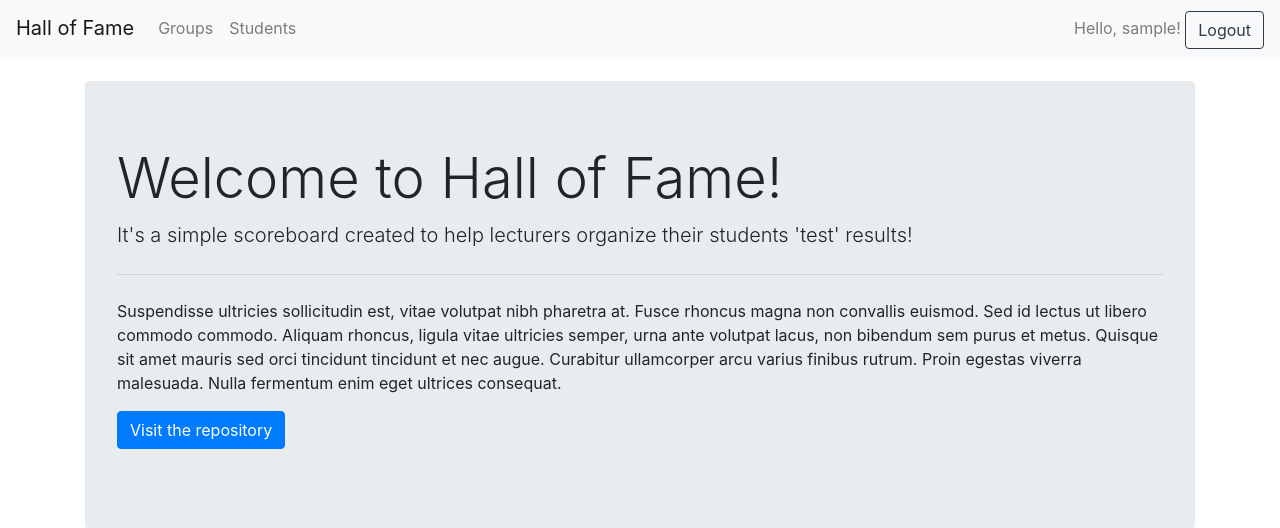
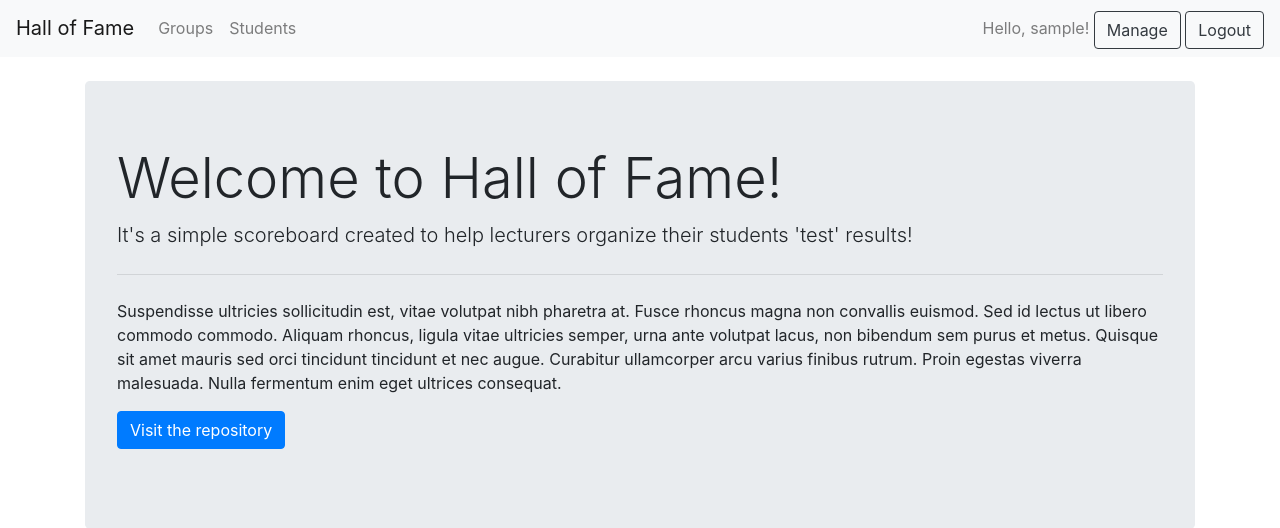
Before and after one commit to hardkov/hall-of-fame, a Django app: page / in a window 1280 px wide. Shown: the top 528 px of the page. Run offline with Django 3.2, Linux system fonts and the light colour scheme; the visitor is signed in with stand-in values (Sample User, id 1); some libraries are stand-ins or nearby versions.

Commit message:
Small main menu changes

```diff
--- a/hof/templates/hof/includes/navbar.html
+++ b/hof/templates/hof/includes/navbar.html
@@ -26,6 +26,9 @@
             </a>
         {% else %}
             <span class="navbar-text">Hello, {{ user.get_username }}!</span>
+            <a class="btn btn-outline-dark" href="/admin">
+                Manage
+            </a>
             <a class="btn btn-outline-dark" href="/admin/logout">
                 Logout
             </a>
--- a/hof/templates/hof/index.html
+++ b/hof/templates/hof/index.html
@@ -6,7 +6,7 @@
         <h1 class="display-4">Welcome to Hall of Fame!</h1>
         <p class="lead">It's a simple scoreboard created to help lecturers organize their students 'test' results!</p>
         <hr class="my-4">
-        <p>Suspendisse ultricies sollicitudin est, vitae volutpat nibh pharetra at. Fusce rhoncus magna non convallis euismod. Sed id lectus ut libero commodo commodo. Aliquam rhoncus, ligula vitae ultricies semper, urna ante volutpat lacus, non bibendum sem purus et metus. Quisque sit amet mauris sed orci tincidunt tincidunt et nec augue. Curabitur ullamcorper arcu varius finibus rutrum. Proin egestas viverra malesuada. Nulla fermentum enim eget ultrices consequat.</p>
+        <p> Suspendisse ultricies sollicitudin est, vitae volutpat nibh pharetra at. Fusce rhoncus magna non convallis euismod. Sed id lectus ut libero commodo commodo. Aliquam rhoncus, ligula vitae ultricies semper, urna ante volutpat lacus, non bibendum sem purus et metus. Quisque sit amet mauris sed orci tincidunt tincidunt et nec augue. Curabitur ullamcorper arcu varius finibus rutrum. Proin egestas viverra malesuada. Nulla fermentum enim eget ultrices consequat.</p>
         <a class="btn btn-primary btn-md" target="_blank" href="https://github.com/beneckimateusz/hall-of-fame" role="button">Visit the repository</a>
         </p>
     </div>
```
